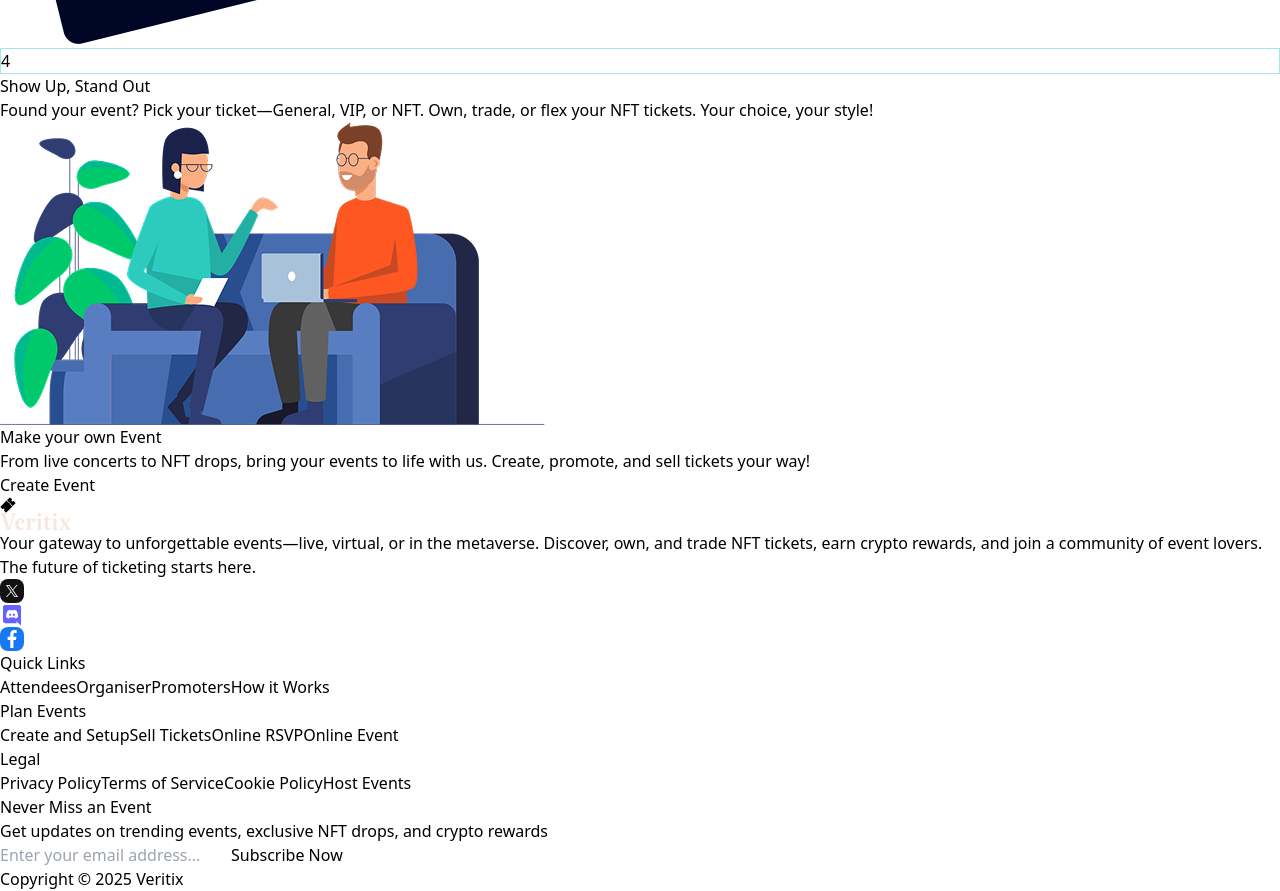
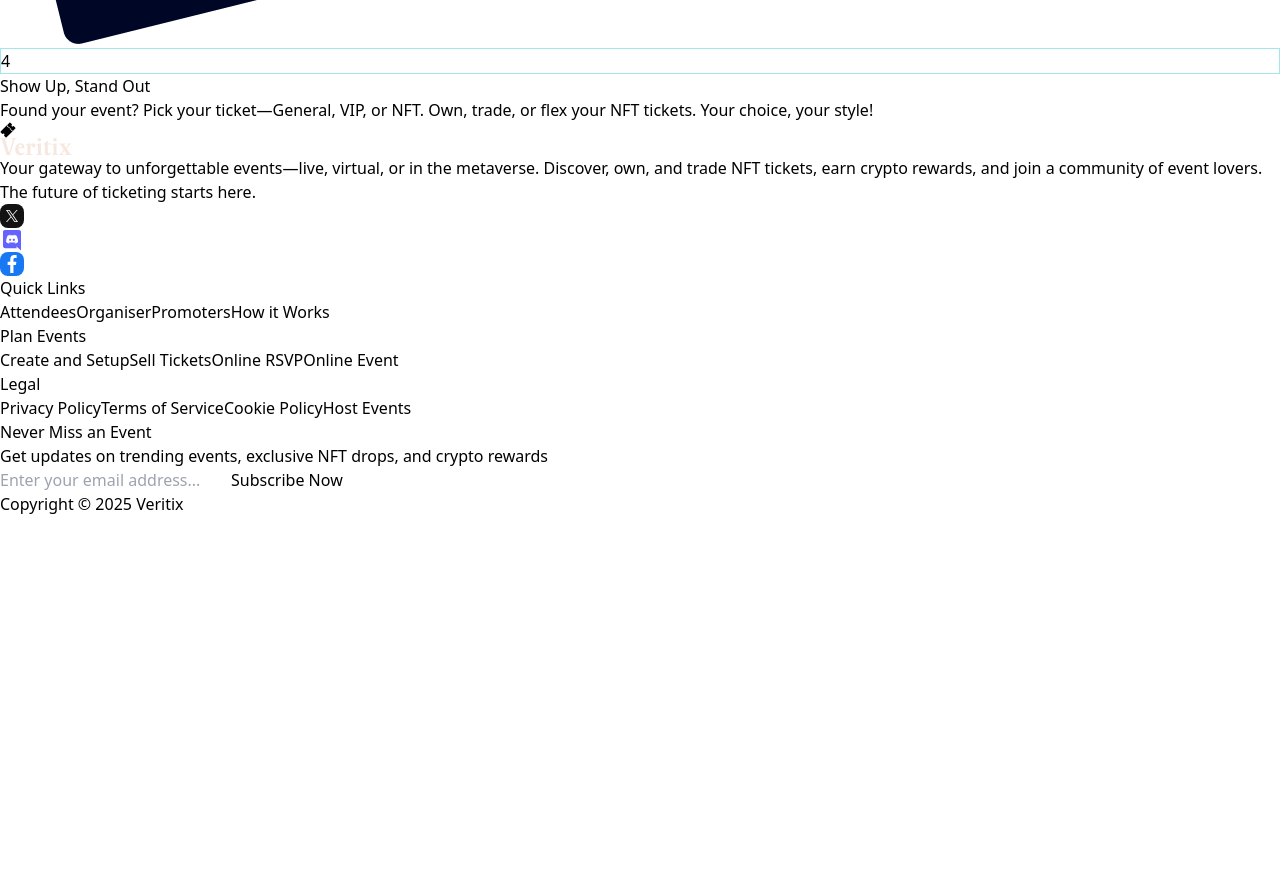
Before and after one commit to Lead-Studios/veritix-web, a React (Vite) app: page / in a window 1280 px wide. Shown: the part 3000-3891 px from the top of the page. After the commit the page ends 3516 px from the top, so only its background shows below. Built offline with nearby package versions, Linux system fonts and the light colour scheme.

Commit message:
The unnecessary section has been removed.

```diff
--- a/src/components/HowItWorks.jsx
+++ b/src/components/HowItWorks.jsx
@@ -256,28 +256,6 @@
       </div>
 
       {/* Make Your Own Event Section */}
-      <div className="bg-[#000625] mt-20 py-12 md:py-0">
-        <div className="flex flex-col md:flex-row items-center max-w-[1440px] mx-auto px-4 md:px-12 md:h-screen md:max-h-[252px]">
-          <div className="w-full md:w-1/2 flex justify-center md:justify-start">
-            <img
-              src="/public/images/how-it-works/5.png"
-              alt="Make your own event"
-              className="w-full max-w-[300px] sm:max-w-[400px] md:max-w-[545px] h-auto md:pb-[6px] lg:pb-[52px] object-contain"
-            />
-          </div>
-          <div className="w-full md:w-1/2 text-center md:text-left mt-8 md:mt-0">
-            <h3 className="text-[28px] md:text-[34px] font-bold text-white mb-3">
-              Make your own Event
-            </h3>
-            <p className="text-[14px] md:text-[16px] text-gray-300 mb-6">
-              From live concerts to NFT drops, bring your events to life with us. Create, promote, and sell tickets your way!
-            </p>
-            <button className="bg-[#00FFA0] text-[#000625] px-8 py-2.5 rounded-full font-medium hover:bg-[#00FFA0]/90 transition-colors">
-              Create Event
-            </button>
-          </div>
-        </div>
-      </div>
     </div>
   );
 };
```
